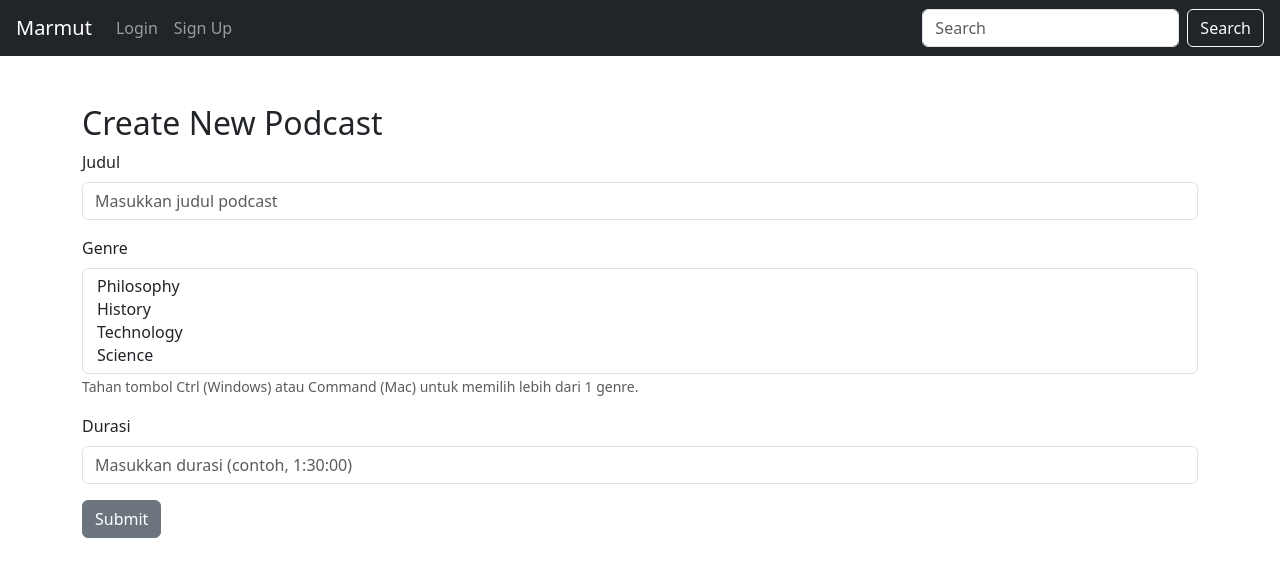
After one commit to basdat-c1/marmut, a Django app: template main/templates/create_podcast.html in a window 1280 px wide. The commit adds this page. Shown: the top 577 px of the page. Run offline with Django 3.2, Linux system fonts and the light colour scheme; the template is opened without the code that fills it, so the values that code supplies are empty.

Commit message:
CRUD kelola podcast

```diff
--- /dev/null
+++ b/main/templates/create_podcast.html
@@ -0,0 +1,30 @@
+{% extends 'base.html' %}
+
+{% block title %}Create Podcast{% endblock %}
+
+{% block content %}
+<div class="container mt-5">
+    <h2>Create New Podcast</h2>
+    <form>
+        <div class="mb-3">
+            <label for="judul" class="form-label">Judul</label>
+            <input type="text" class="form-control" id="judul" name="judul" placeholder="Masukkan judul podcast">
+        </div>
+        <div class="mb-3">
+            <label for="genre" class="form-label">Genre</label>
+            <select multiple class="form-control" id="genre" name="genre">
+                <option value="philosophy">Philosophy</option>
+                <option value="history">History</option>
+                <option value="technology">Technology</option>
+                <option value="science">Science</option>
+            </select>
+            <small class="form-text text-muted">Tahan tombol Ctrl (Windows) atau Command (Mac) untuk memilih lebih dari 1 genre.</small>
+        </div>
+        <div class="mb-3">
+            <label for="duration" class="form-label">Durasi</label>
+            <input type="text" class="form-control" id="duration" name="duration" placeholder="Masukkan durasi (contoh, 1:30:00)">
+        </div>
+        <button type="submit" class="btn btn-secondary">Submit</button>
+    </form>
+</div>
+{% endblock %}
--- a/main/templates/login_register.html
+++ b/main/templates/login_register.html
@@ -10,7 +10,7 @@
                 <h1 class="card-title">Marmut - C1</h1>
                 <div class="mt-4">
                     <a href="{% url 'main:login' %}" class="btn btn-dark me-2">Login</a>
-                    <a href="{% url 'main:register' %}" class="btn btn-secondary">Register</a>
+                    <a href="" class="btn btn-secondary">Register</a>
                 </div>
             </div>
         </div>
--- a/main/templates/play_podcast.html
+++ b/main/templates/play_podcast.html
@@ -12,7 +12,7 @@
     <p><b>Total Durasi: </b>15 Jam 30 menit</p>
     <p><b>Tanggal Rilis: </b>03/03/24</p>
     <p><b>Tahun: </b>2024</p>
-    <button class="btn btn-secondary">Kembali</button>
+    <button class="btn btn-secondary" onclick="goBack()">Kembali</button>
     <table class="table table-hover">
         <thead class="table-dark">
             <tr>
--- a/main/urls.py
+++ b/main/urls.py
@@ -21,4 +21,8 @@ urlpatterns = [
     path('podcast/play', play_podcast, name='play_podcast'),
     path('chart/', chart_list, name="chart_list"),
     path('chart/detail/', chart_detail, name="chart_detail"),
+    path('podcast/manage/', manage_podcasts, name="manage_podcast"),
+    path('podcast/create/', create_podcast, name="create_podcast"),
+    path('podcast/manage/episode/', episode_list, name="episode_list"),
+    path('podcast/manage/episode/create/<podcast_id>', create_episode, name="create_episode")
 ]
--- a/templates/navbar.html
+++ b/templates/navbar.html
@@ -5,10 +5,27 @@
     </button>
     <div class="collapse navbar-collapse" id="navbarNav">
       <ul class="navbar-nav">
+
+        {% if user.is_authenticated %}
           <li class="nav-item active">
             <a class="nav-link" href="">Dashboard</a>
           </li>
-        {% if user.is_authenticated %}
+          {% if user.is_label %}
+            <li class="nav-item">
+              <a class="nav-link" href="">Kelola Album</a>
+            </li>
+            <li class="nav-item">
+              <a class="nav-link" href="">Cek Royalti</a>
+            </li>
+          {% else %}
+          <li class="nav-item">
+            <a class="nav-link" href="">Chart</a>
+          </li>
+          <li class="nav-item">
+            <a class="nav-link" href="">Kelola Playlist</a>
+          </li>
+          <li class="nav-item">
+            <a class="nav-link" href="">Langganan Paket</a>
             {% if user.is_premium %}
             <li class="nav-item">
               <a class="nav-link" href="">Downloaded Songs</a>
@@ -23,36 +40,23 @@
               <li class="nav-item">
                 <a class="nav-link" href="">Kelola Album & Songs</a>
               </li>
-          {% endif %}
-          {% if user.is_label %}
-            <li class="nav-item">
-              <a class="nav-link" href="">Kelola Album</a>
-            </li>
-          {% endif %}
-          {% if user.is_artist or user.is_songwriter or user.is_label %}
               <li class="nav-item">
                 <a class="nav-link" href="">Cek Royalti</a>
               </li>
             {% endif %}
+          {% endif %}
           <li class="nav-item">
-            <a class="nav-link" href="">Chart</a>
-          </li>
-          <li class="nav-item">
-            <a class="nav-link" href="">Kelola Playlist</a>
-          </li>
-          <li class="nav-item">
-            <a class="nav-link" href="">Langganan Paket</a>
-          </li>
-          <li class="nav-item">
-            <a class="nav-link" href="">Logout</a>
+            <a class="nav-link" href="">Log out</a>
           </li>
         {% else %}
+
         <li class="nav-item">
           <a class="nav-link" href="">Login</a>
         </li>
         <li class="nav-item">
           <a class="nav-link" href="">Sign Up</a>
         </li>
+
         {% endif %}
       </ul>
     </div>
```
Also changed, not shown: main/templates/create_episode.html (added, +34 -0 lines), main/templates/episode_list.html (added, +34 -0 lines), main/templates/manage_podcasts.html (added, +38 -0 lines), main/views.py (+26 -0 lines), templates/login_register_base.html (+4 -3 lines). Lines whose indentation alone changed are shown as unchanged.
